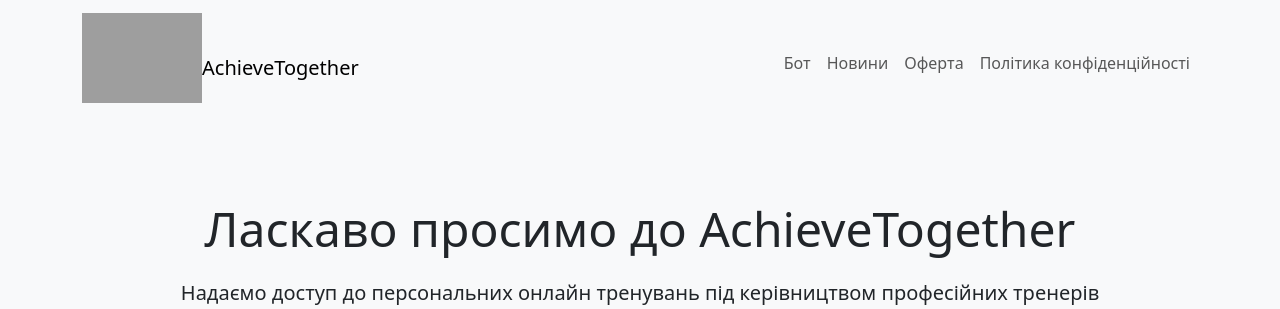
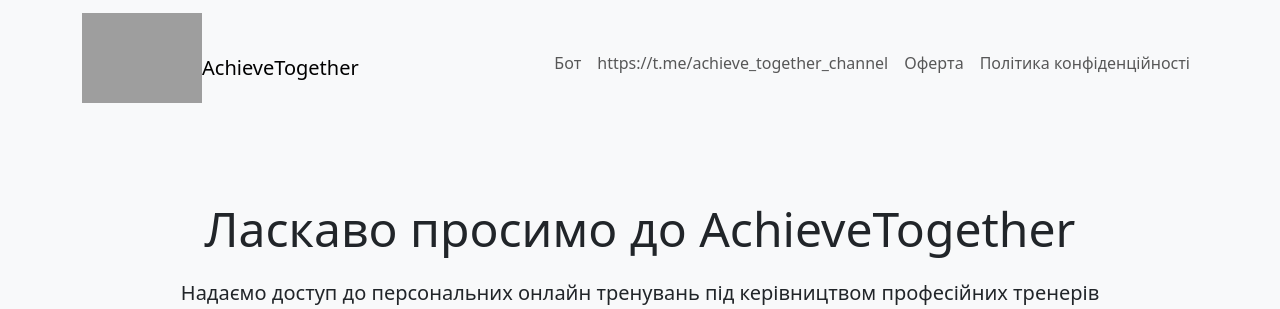
Before and after one commit to YevheniiMelnikov/GymAI, a Django app: template apps/home/templates/home.html in a window 1280 px wide. Shown: the top 309 px of the page. Run offline with Django 5.2, Linux system fonts and the light colour scheme; the template is opened without the code that fills it, so the values that code supplies are empty; parts of the project's set-up code (start-up, migrations or seed data) failed here and were passed over; grey boxes are pictures that could not be loaded.

Commit message:
Update channel link text

```diff
--- a/apps/home/templates/home.html
+++ b/apps/home/templates/home.html
@@ -73,7 +73,7 @@
                         <a class="nav-link" href="https://t.me/achieve_together_bot" target="_blank">Бот</a>
                     </li>
                     <li class="nav-item">
-                        <a class="nav-link" href="https://t.me/achieve_together_chanel" target="_blank">Новини</a>
+                        <a class="nav-link" href="https://t.me/achieve_together_channel" target="_blank">https://t.me/achieve_together_channel</a>
                     </li>
                     <li class="nav-item">
                         <a class="nav-link" href="https://telegra.ph/Dogov%D1%96r-publ%D1%96chnoi-oferti-09-11" target="_blank">Оферта</a>
```
